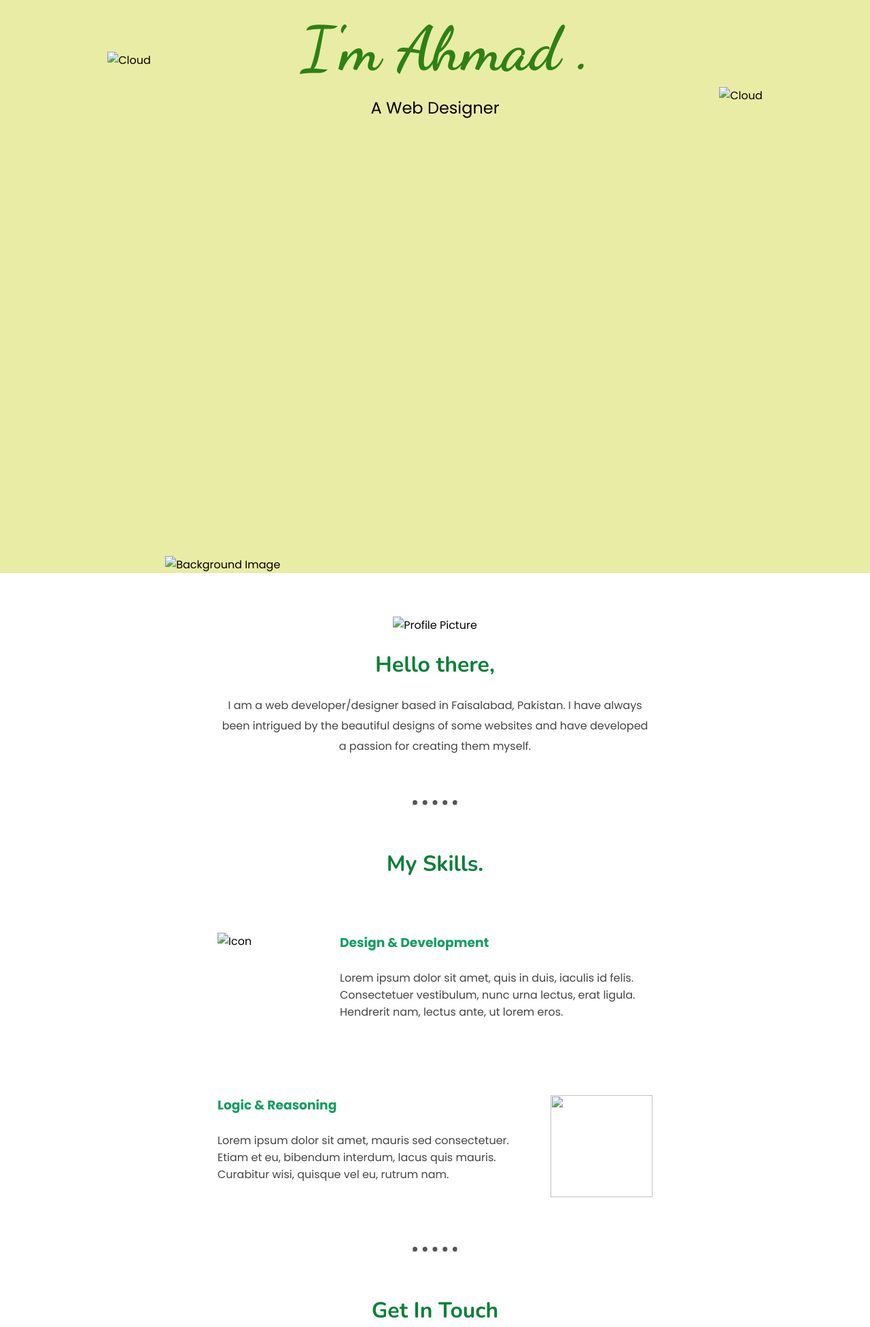
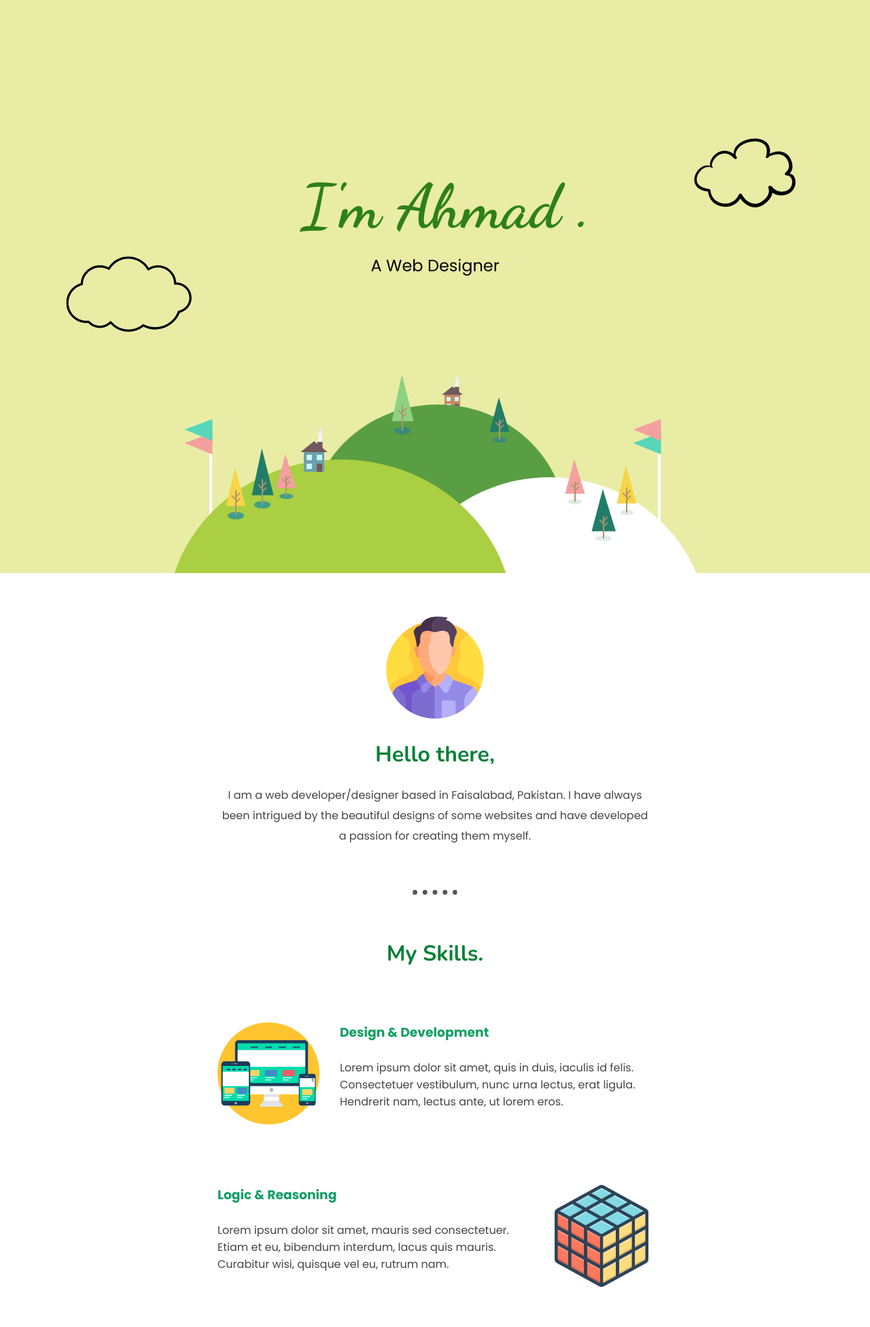
Before and after one commit to ahmadali-codes/cv, a plain HTML site: page index.html in a window 1280 px wide. Shown: the part 22-1974 px from the top of the page at 68% size. Drawn offline with nearby package versions, Linux system fonts and the light colour scheme; the site is published under a folder, as on GitHub Pages, so addresses that start at the root find nothing; a web font is replaced by a local one.

Commit message:
My CV Site - Inspired By Sean Halpin

```diff
--- a/index.html
+++ b/index.html
@@ -12,18 +12,18 @@
   <!-- ------------- Hero Section --------------------- -->
 
     <div class="top-container container">
-        <img class="cloud above-cloud" src="/cloud7.svg" alt="Cloud">
+        <img class="cloud above-cloud" src="cloud7.svg" alt="Cloud">
         <h2 class="heading_1" id="main-heading">I'm Ahmad .</h2>
         <p>A Web Designer</p>
-        <img class="cloud below-cloud" src="/cloud8.svg" alt="Cloud">
-        <img class="bg_image" src="/circle1.svg" alt="Background Image">
+        <img class="cloud below-cloud" src="cloud8.svg" alt="Cloud">
+        <img class="bg_image" src="circle1.svg" alt="Background Image">
     </div>
     <div class="middle-container container">
 
       <!-- ----------------------- About Me -------------------- -->
 
         <div class="profile">
-          <img class="icon man_icon" src="/man.png" alt="Profile Picture">
+          <img class="icon man_icon" src="man.png" alt="Profile Picture">
           <h2 class="sub-heading">Hello there,</h2>
           <p class="about_info">I am a web developer/designer based in Faisalabad, Pakistan. I have always been intrigued by the beautiful designs of some websites and have developed a passion for creating them myself.</p>
         </div>
@@ -34,12 +34,12 @@
         <div class="skills">
           <h2 class="sub-heading">My Skills.</h2>
           <div class="skill-row">
-            <img class="icon mobile_icon" src="/mobile.png" alt="Icon">
+            <img class="icon mobile_icon" src="mobile.png" alt="Icon">
             <h3>Design & Development</h3>
             <p>Lorem ipsum dolor sit amet, quis in duis, iaculis id felis. Consectetuer vestibulum, nunc urna lectus, erat ligula. Hendrerit nam, lectus ante, ut lorem eros.</p>
           </div>
           <div class="skill-row">
-            <img class="icon cube_icon" src="/cube.png" alt="">
+            <img class="icon cube_icon" src="cube.png" alt="">
             <h3>Logic & Reasoning</h3>
             <p>Lorem ipsum dolor sit amet, mauris sed consectetuer. Etiam et eu, bibendum interdum, lacus quis mauris. Curabitur wisi, quisque vel eu, rutrum nam.</p>
           </div>
```
